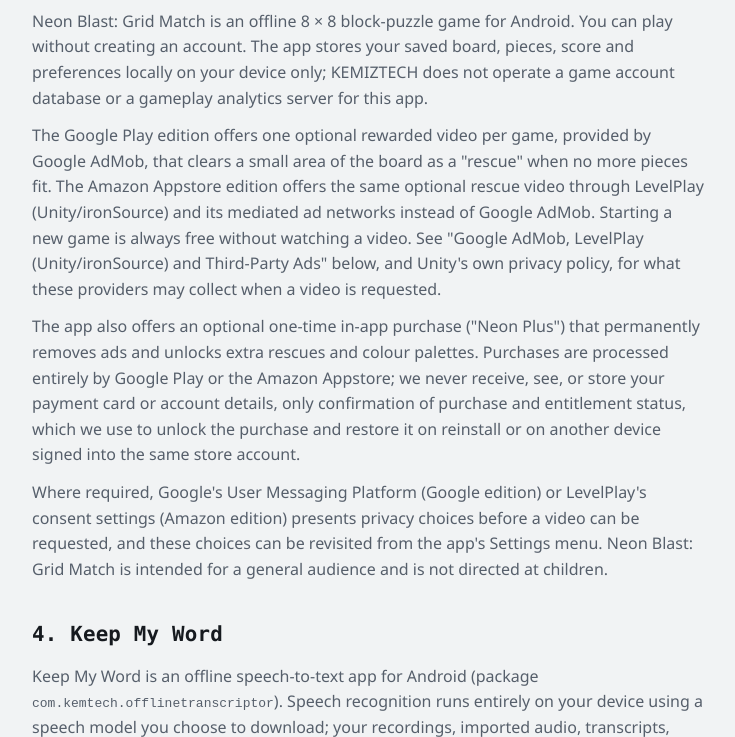
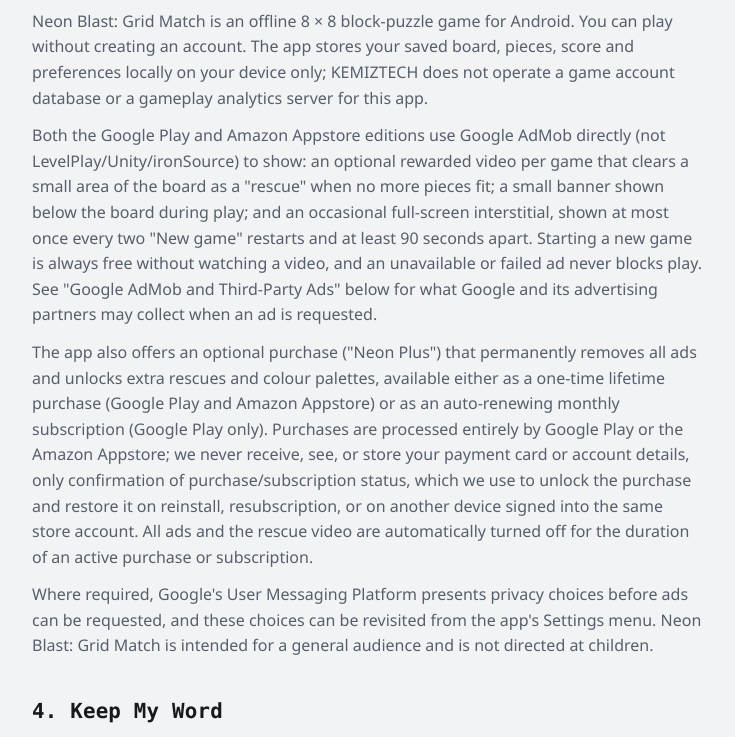
Before and after one commit to adam89wood-boop/KEMIZTECH, a plain HTML site: page docs/privacy-policy.html in a window 1280 px wide. Shown: the part 1313-2050 px from the top of the page, without its empty margins (256-991 px from the left). Drawn offline with Linux system fonts and the light colour scheme.

Commit message:
Update Neon Blast privacy policy for banner/interstitial ads and monthly subscription
Also corrects an outdated claim that the Amazon build uses LevelPlay/Unity
for ads; it uses Google AdMob directly on both Google Play and Amazon,
same as the Google build.

```diff
--- a/docs/privacy-policy.html
+++ b/docs/privacy-policy.html
@@ -25,7 +25,7 @@
 <section>
 <div class="wrap prose">
 <h1 class="section-title">Privacy Policy</h1>
-<p class="eyebrow">Effective Date: 19/11/2026</p>
+<p class="eyebrow">Effective Date: 26/11/2026</p>
 
 <p>At KEMIZTECH, accessible from www.kemiztech.com.au, one of our main priorities is the privacy of our visitors. This Privacy Policy document contains types of information that is collected and recorded by www.kemiztech.com.au and how we use it. It also covers the Android apps published by KEMIZTECH, including Neon Drop: Physics Arcade, Neon Blast: Grid Match and Keep My Word.</p>
 <p>If you have additional questions or require more information about our Privacy Policy, do not hesitate to contact us at <a href="mailto:adam89wood@gmail.com">adam89wood@gmail.com</a>.</p>
@@ -42,9 +42,9 @@
 
 <h2>3. Neon Blast: Grid Match</h2>
 <p>Neon Blast: Grid Match is an offline 8 × 8 block-puzzle game for Android. You can play without creating an account. The app stores your saved board, pieces, score and preferences locally on your device only; KEMIZTECH does not operate a game account database or a gameplay analytics server for this app.</p>
-<p>The Google Play edition offers one optional rewarded video per game, provided by Google AdMob, that clears a small area of the board as a "rescue" when no more pieces fit. The Amazon Appstore edition offers the same optional rescue video through LevelPlay (Unity/ironSource) and its mediated ad networks instead of Google AdMob. Starting a new game is always free without watching a video. See "Google AdMob, LevelPlay (Unity/ironSource) and Third-Party Ads" below, and Unity's own privacy policy, for what these providers may collect when a video is requested.</p>
-<p>The app also offers an optional one-time in-app purchase ("Neon Plus") that permanently removes ads and unlocks extra rescues and colour palettes. Purchases are processed entirely by Google Play or the Amazon Appstore; we never receive, see, or store your payment card or account details, only confirmation of purchase and entitlement status, which we use to unlock the purchase and restore it on reinstall or on another device signed into the same store account.</p>
-<p>Where required, Google's User Messaging Platform (Google edition) or LevelPlay's consent settings (Amazon edition) presents privacy choices before a video can be requested, and these choices can be revisited from the app's Settings menu. Neon Blast: Grid Match is intended for a general audience and is not directed at children.</p>
+<p>Both the Google Play and Amazon Appstore editions use Google AdMob directly (not LevelPlay/Unity/ironSource) to show: an optional rewarded video per game that clears a small area of the board as a "rescue" when no more pieces fit; a small banner shown below the board during play; and an occasional full-screen interstitial, shown at most once every two "New game" restarts and at least 90 seconds apart. Starting a new game is always free without watching a video, and an unavailable or failed ad never blocks play. See "Google AdMob and Third-Party Ads" below for what Google and its advertising partners may collect when an ad is requested.</p>
+<p>The app also offers an optional purchase ("Neon Plus") that permanently removes all ads and unlocks extra rescues and colour palettes, available either as a one-time lifetime purchase (Google Play and Amazon Appstore) or as an auto-renewing monthly subscription (Google Play only). Purchases are processed entirely by Google Play or the Amazon Appstore; we never receive, see, or store your payment card or account details, only confirmation of purchase/subscription status, which we use to unlock the purchase and restore it on reinstall, resubscription, or on another device signed into the same store account. All ads and the rescue video are automatically turned off for the duration of an active purchase or subscription.</p>
+<p>Where required, Google's User Messaging Platform presents privacy choices before ads can be requested, and these choices can be revisited from the app's Settings menu. Neon Blast: Grid Match is intended for a general audience and is not directed at children.</p>
 
 <h2>4. Keep My Word</h2>
 <p>Keep My Word is an offline speech-to-text app for Android (package <code>com.kemtech.offlinetranscriptor</code>). Speech recognition runs entirely on your device using a speech model you choose to download; your recordings, imported audio, transcripts, subtitle timings, edits and saved sessions are stored locally on your device only. KEMIZTECH does not operate a server that receives your audio, transcript text or filenames, and Android backup of the app's private data is disabled. Downloading a speech model requires an internet connection and contacts the model's host, Hugging Face (see <a href="https://huggingface.co/privacy">Hugging Face's privacy policy</a>); once a model is downloaded, recording and transcription work fully offline.</p>
@@ -58,7 +58,7 @@
 <p>Users may opt out of personalized advertising by visiting Google Ads Settings.</p>
 <p>Alternatively, you can direct users to opt out of a third-party vendor's use of cookies for personalized advertising by visiting www.aboutads.info.</p>
 <p>We use Google AdMob to display advertisements within our apps. AdMob may collect information such as your device's unique identifier (e.g., Android Advertising ID or IDFA), IP address, and app usage data to provide relevant ads.</p>
-<p>Some of our Android apps (for example, the Amazon Appstore edition of Neon Blast: Grid Match) use LevelPlay (Unity/ironSource) and its mediated ad networks instead of Google AdMob to serve video and other ad formats. LevelPlay's use of device identifiers and other data for ads is governed by <a href="https://unity.com/legal/privacy-policy">Unity's own privacy policy</a>.</p>
+<p>Some of our Android apps may use LevelPlay (Unity/ironSource) and its mediated ad networks instead of, or alongside, Google AdMob to serve video and other ad formats. LevelPlay's use of device identifiers and other data for ads is governed by <a href="https://unity.com/legal/privacy-policy">Unity's own privacy policy</a>. As of the effective date above, Neon Blast: Grid Match uses Google AdMob directly on both the Google Play and Amazon Appstore editions.</p>
 
 <h2>6. CCPA Privacy Rights (Do Not Sell My Personal Information)</h2>
 <p>Under the CCPA, among other rights, California consumers have the right to:</p>
```
